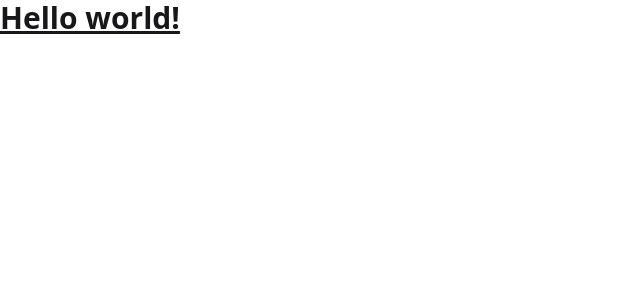
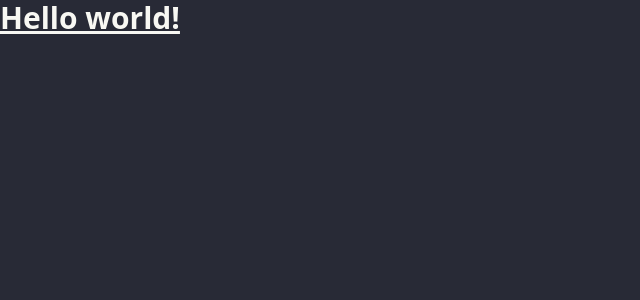
Before and after one commit to gonzaloacosta883/pipes, an Angular app: page / in a window 1280 px wide. Shown: the top 300 px of the page, without its empty margins (0-640 px from the left). Built offline with nearby package versions, Linux system fonts and the light colour scheme.

Commit message:
Fix: Tailwinds y DaysiUi funcional.

```diff
--- a/package.json
+++ b/package.json
@@ -28,7 +28,7 @@
     "@angular/compiler-cli": "^19.2.0",
     "@types/jasmine": "~5.1.0",
     "autoprefixer": "^10.4.21",
-    "daisyui": "^5.1.27",
+    "daisyui": "^5.0.28",
     "jasmine-core": "~5.6.0",
     "karma": "~6.4.0",
     "karma-chrome-launcher": "~3.2.0",
--- a/src/styles.css
+++ b/src/styles.css
@@ -1,6 +1,5 @@
 /* You can add global styles to this file, and also import other style files */
-@tailwind base;
-@tailwind components;
-@tailwind utilities;
 @import "tailwindcss";
-@plugin "daisyui";
+@plugin "daisyui" {
+    themes: dracula --default;
+}
--- a/tailwind.config.js
+++ b/tailwind.config.js
@@ -1,12 +1,17 @@
+const { default: themes } = require('daisyui/theme/object');
+
 /** @type {import('tailwindcss').Config} */
 module.exports = {
   content: [
     "./src/**/*.{html,ts}",
   ],
   theme: {
-    extend: {},
+    extend: {cyberpunk},
   },
   plugins: [
     require('daisyui')
   ],
+  daisyui: {
+    themes: ['dracula', 'cyberpunk']
+  }
 }
```
Also changed, not shown: 1 other file (tests, documents, lock files or other folders).
